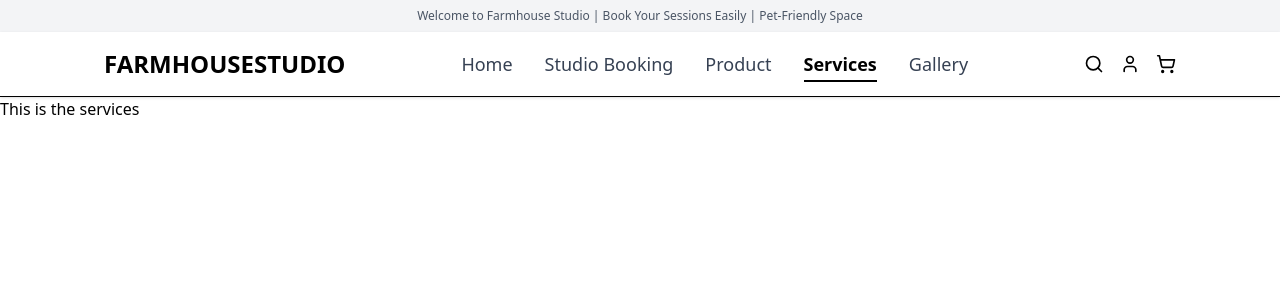
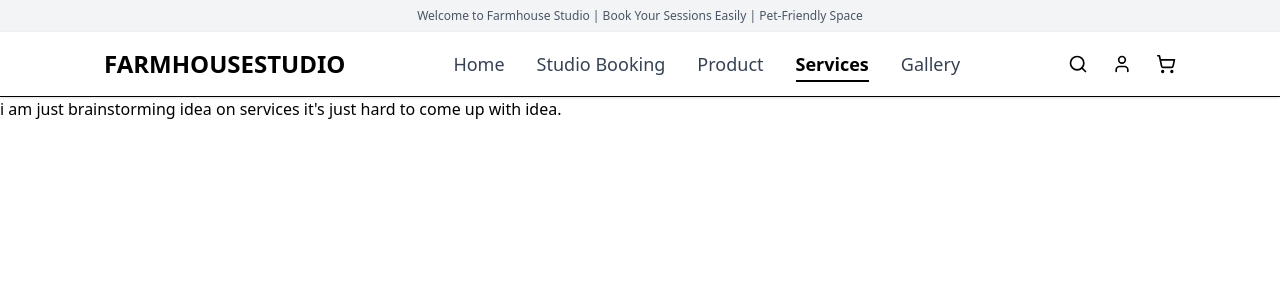
Before and after one commit to mrprinterprint-byte/farmhousestudio, a Next.js app in the folder farmhouse/: page /services in a window 1280 px wide. Shown: the top 300 px of the page. Built offline with nearby package versions, Linux system fonts and the light colour scheme.

Commit message:
in meeting prevwe

```diff
--- a/farmhouse/app/components/IconButtons.tsx
+++ b/farmhouse/app/components/IconButtons.tsx
@@ -1,7 +1,7 @@
 "use client";
 
 import { Search, User, ShoppingCart } from "lucide-react";
-
+import Link from "next/link";
 interface IconButtonsProps {
   onSearch?: () => void;
   onProfile?: () => void;
@@ -23,8 +23,10 @@ export default function IconButtons({
       <button onClick={onProfile}>
         <User className="w-5 h-5 cursor-pointer" />
       </button>
-      <button onClick={onCart}>
+      <button>
+        <Link href={"/cart"}>
         <ShoppingCart className="w-5 h-5 cursor-pointer" />
+        </Link>
       </button>
     </div>
   );
--- a/farmhouse/app/components/Navbar.tsx
+++ b/farmhouse/app/components/Navbar.tsx
@@ -5,7 +5,7 @@ import Link from "next/link";
 import { usePathname } from "next/navigation";
 import { motion, AnimatePresence } from "framer-motion";
 import { Search, User, ShoppingCart, Menu, X } from "lucide-react";
-
+import IconButtons from "./IconButtons";
 const navLinks = [
   { name: "Home", path: "/" },
   { name: "Studio Booking", path: "/studio" },
@@ -75,9 +75,7 @@ export default function Navbar() {
 
         {/* Right side icons */}
         <div className="flex gap-4 items-center">
-          <Search className="w-5 h-5 cursor-pointer hidden md:block" />
-          <User className="w-5 h-5 cursor-pointer hidden md:block" />
-          <ShoppingCart className="w-5 h-5 cursor-pointer hidden md:block" />
+         <IconButtons/>
           <button
             className="md:hidden"
             onClick={() => setIsOpen((prev) => !prev)}
@@ -122,9 +120,7 @@ export default function Navbar() {
               })}
             </ul>
             <div className="flex gap-6 pt-4 border-t">
-              <Search className="w-5 h-5 cursor-pointer" />
-              <User className="w-5 h-5 cursor-pointer" />
-              <ShoppingCart className="w-5 h-5 cursor-pointer" />
+             <IconButtons/>
             </div>
           </motion.div>
         )}
--- a/farmhouse/app/services/page.tsx
+++ b/farmhouse/app/services/page.tsx
@@ -1,7 +1,7 @@
 export default function Services(){
     return (
         <div>
-            This is the services
+           i am just brainstorming idea on services it's just hard to come up with idea.
 
         </div>
     )
```
